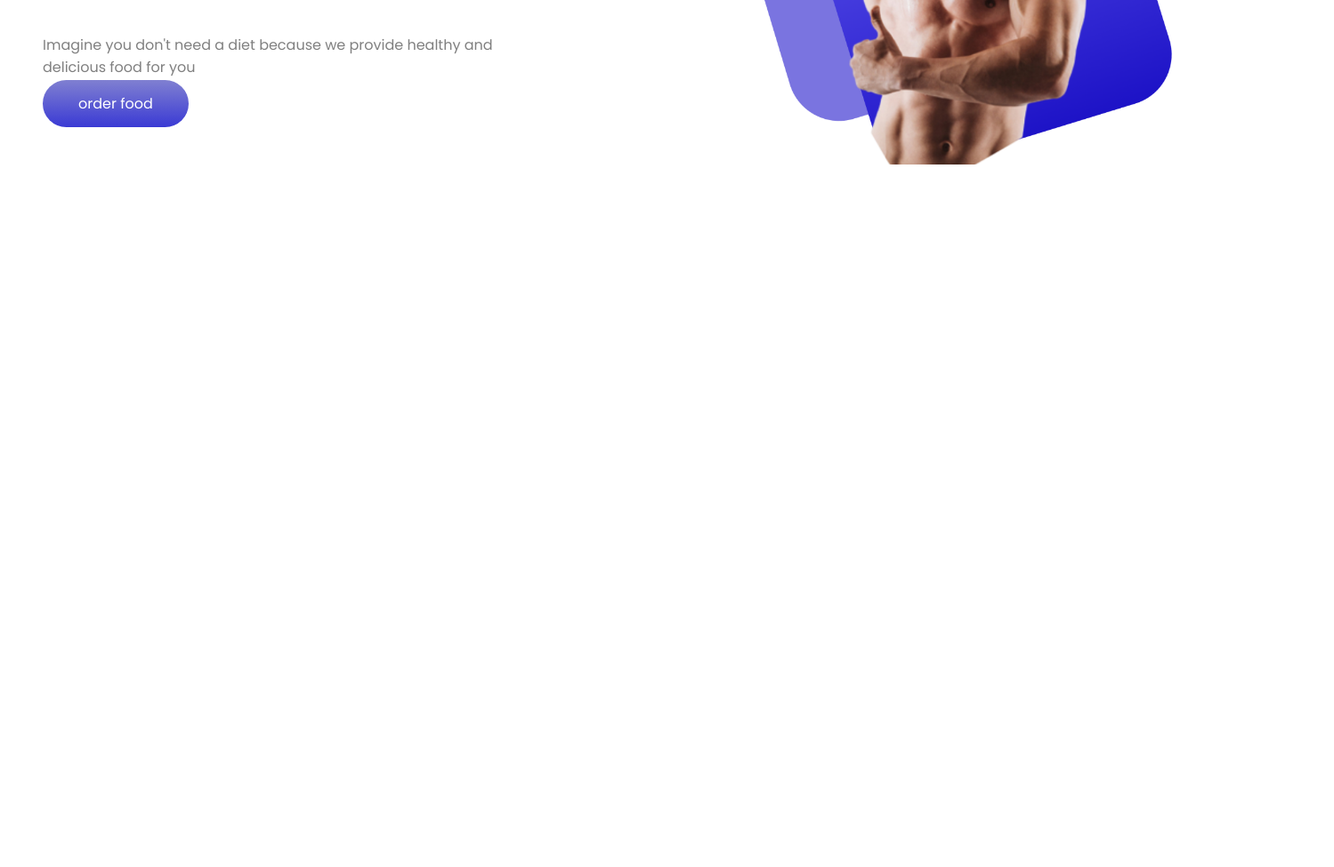
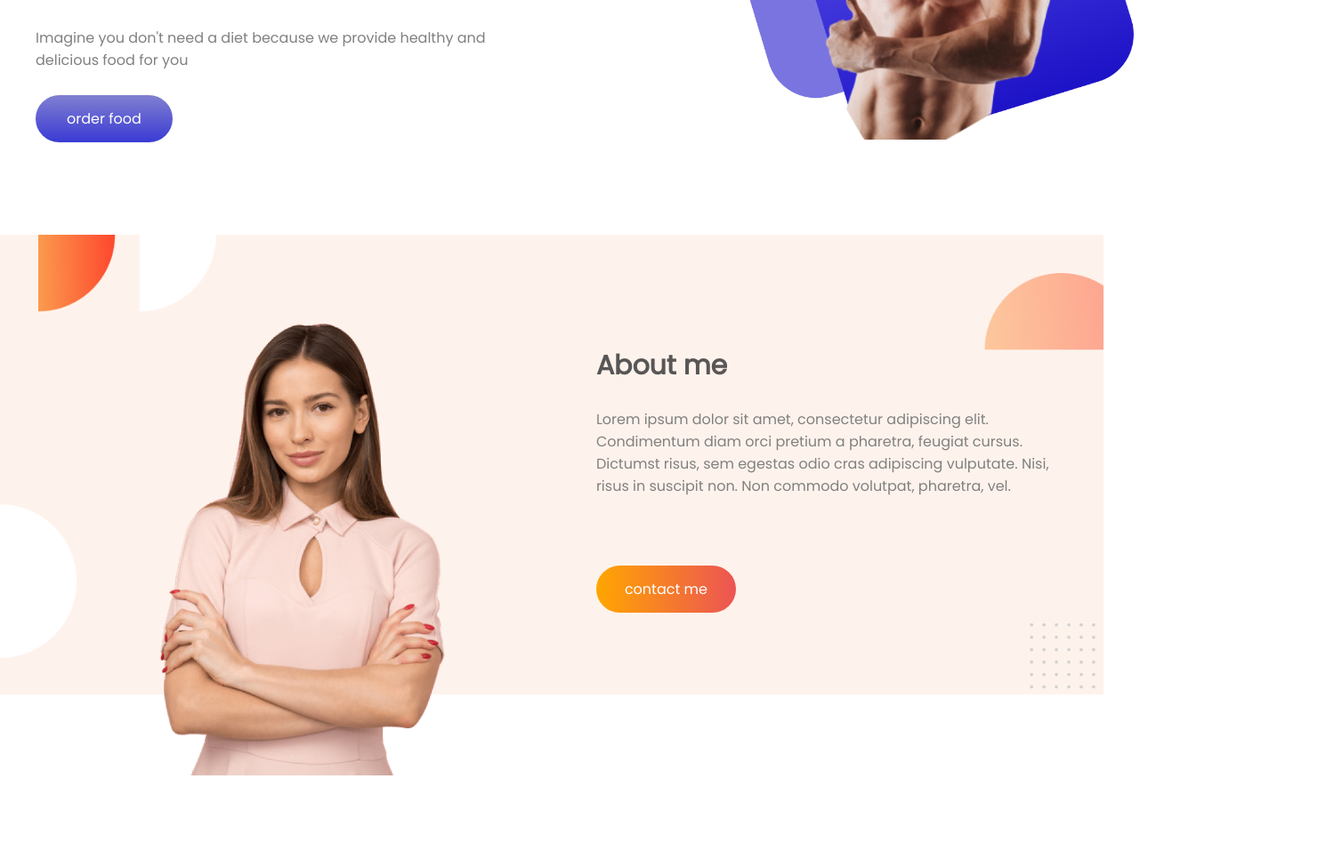
Before and after one commit to hopefyjamshed/first-work, a plain HTML site: page index.html in a window 1280 px wide. Shown: the part 278-1253 px from the top of the page at 89% size, 1499 px wide, since content can reach past the window. Before the commit the page ends 800 px from the top, so only its background shows below. Drawn offline with Linux system fonts and the light colour scheme.

Commit message:
new part added

```diff
--- a/index.html
+++ b/index.html
@@ -16,17 +16,30 @@
     <section class="first">
         <div class="div-first" id="one">
 
-            <h1><span id="span-one">Skip</span> <span id="span-two">The Diet, Just Eat Healthy With Food
+            <h1><span id="span-one">Skip</span> <span class="span-two">The Diet, Just Eat Healthy With Food
                     Network</span>
             </h1>
-            <p>Imagine you don't need a diet because we provide healthy and delicious food for you</p>
+            <p>Imagine you don't need a diet because we provide healthy and delicious food for you</p><br>
             <a class="link" target="_blank" href="">order food</a>
         </div>
         <div class="div-first">
             <img src="images/male/edited.png" alt="">
         </div>
 
-
+    </section>
+    <section class="first section">
+        <div class="div first">
+            <img class="image" src="images/female/Person Image.png" alt="">
+        </div>
+        <div class="div-first about-me">
+            <h1 class="span-two three">About me</h1>
+            <p>Lorem ipsum dolor sit amet, consectetur adipiscing
+                elit. Condimentum diam orci pretium a pharetra,
+                feugiat cursus. Dictumst risus, sem egestas odio cras
+                adipiscing vulputate. Nisi, risus in suscipit non. Non
+                commodo volutpat, pharetra, vel.</p><br><br><br>
+            <a class="ink" href="">contact me</a>
+        </div>
     </section>
 
 </body>
--- a/style.css
+++ b/style.css
@@ -1,21 +1,42 @@
 body {
     font-family: 'Poppins', sans-serif;
+    margin: 0%;
 }
 
 .first {
     display: flex;
+    margin-bottom: 100px;
 }
 
 p {}
 
 .div-first {
-    margin-left: 30px;
+    margin-right: 49px;
 }
 
 .div-first img {
     width: 130%;
     margin-right: 40px;
 }
+
+.image {
+    width: 100%;
+    margin-left: 180px;
+    margin-top: 100px;
+}
+
+.about-me {
+    padding-right: 50px;
+    margin-left: 350px;
+    margin-top: 100px;
+
+}
+
+.three {
+    font-size: 30px;
+    font-weight: 2vw;
+}
+
 
 h1 {
     font-size: 50px;
@@ -25,7 +46,7 @@ h1 {
     color: tomato;
 }
 
-#span-two {
+.span-two {
     color: rgb(88, 86, 86);
 }
 
@@ -37,10 +58,24 @@ h1 {
     background-image: linear-gradient(rgb(128, 128, 209), rgb(58, 58, 212));
     text-decoration: none;
     color: white;
-    padding: 15px 40px;
+    padding: 15px 35px;
     border-radius: 30px;
 }
 
 p {
     color: gray;
 }
+
+.section {
+    background-image: url(images/shapes/7.png);
+    background-repeat: no-repeat;
+    background-size: 1240px;
+}
+
+.ink {
+    background-image: linear-gradient(to right, rgb(255, 166, 0), rgb(236, 84, 84));
+    text-decoration: none;
+    color: white;
+    padding: 15px 32px;
+    border-radius: 30px;
+}
```
